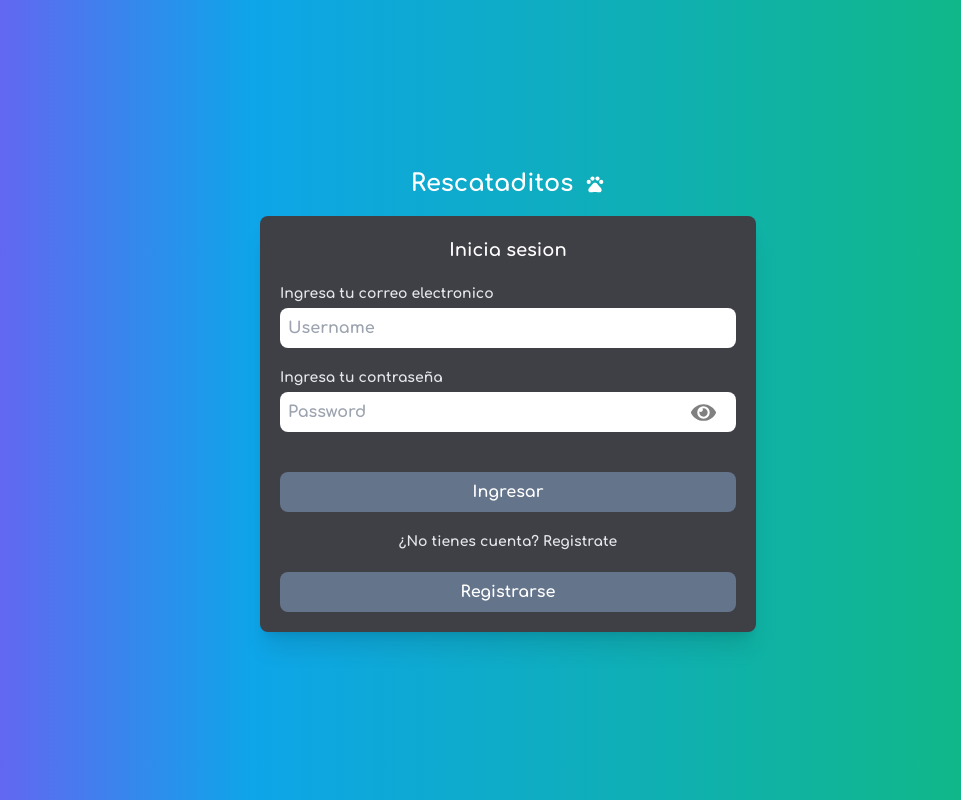
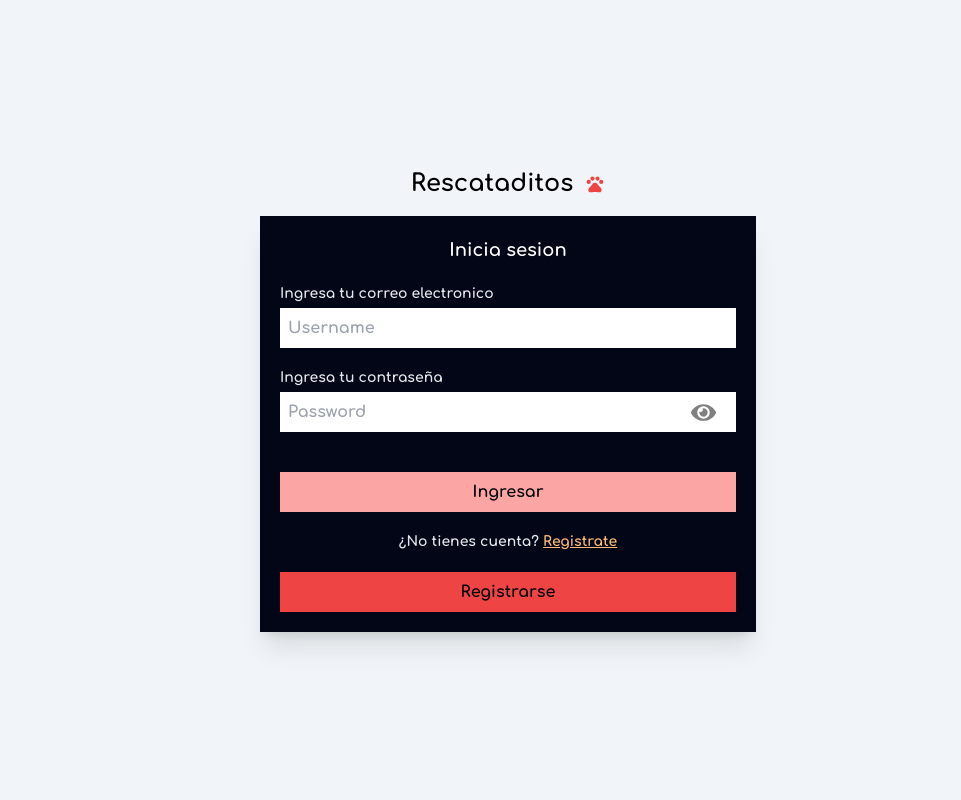
Before and after one commit to dborgat/next-dashboard, a Next.js app: page /login in a window 1280 px wide. Shown: the whole page, without its empty margins (132-1093 px from the left). Built offline with nearby package versions, Linux system fonts and the light colour scheme.

Commit message:
change styles login + register page

```diff
--- a/app/layout.tsx
+++ b/app/layout.tsx
@@ -16,7 +16,7 @@ export default function RootLayout({
 }>) {
   return (
     <html lang='en'>
-      <body className={`${conforta.className} font-bold`}>{children}</body>
+      <body className={`${conforta.className} font-bold bg-slate-100`}>{children}</body>
     </html>
   );
 }
--- a/app/login/page.tsx
+++ b/app/login/page.tsx
@@ -4,6 +4,7 @@ import { FaEyeSlash, FaEye } from 'react-icons/fa';
 import { MdPets } from 'react-icons/md';
 import { useRouter } from 'next/navigation';
 import Cookies from 'js-cookie';
+import Link from 'next/link';
 
 const Login = () => {
   const router = useRouter();
@@ -50,20 +51,20 @@ const Login = () => {
   };
 
   return (
-    <div className='md:bg-gradient-to-r from-indigo-500 from-10% via-sky-500 via-30% to-emerald-500 to-90% h-screen flex flex-col gap-4 p-5 justify-center bg-cyan-600 md:items-center'>
+    <div className='h-screen flex flex-col gap-4 p-5 justify-center md:items-center'>
       <div className='flex gap-3 items-center'>
         <h1 className='text-2xl'>Rescataditos</h1>
-        <MdPets size={20} />
+        <MdPets size={20} color='#ef4444' />
       </div>
-      <div className='bg-zinc-700 flex flex-col gap-5 rounded-lg p-5 shadow-xl md:w-2/5'>
+      <div className='bg-slate-950 flex flex-col gap-5 p-5 shadow-xl md:w-2/5'>
         <form className='grid gap-5' onSubmit={handleSubmit}>
-          <span className='text-lg text-center'>Inicia sesion</span>
+          <span className='text-lg text-center text-white'>Inicia sesion</span>
           <div className='grid gap-1'>
             <label className='text-sm text-gray-200'>
               Ingresa tu correo electronico
             </label>
             <input
-              className='p-2 rounded-lg text-black border-none focus:outline-none'
+              className='p-2 text-black border-none focus:outline-none'
               type='email'
               placeholder='Username'
               name='email'
@@ -76,9 +77,9 @@ const Login = () => {
             <label className='text-sm text-gray-200'>
               Ingresa tu contraseña
             </label>
-            <div className='flex bg-white justify-between rounded-lg items-center'>
+            <div className='flex bg-white justify-between items-center'>
               <input
-                className='p-2 text-black rounded-lg bg-transparent w-3/4 border-none focus:outline-none'
+                className='p-2 text-black bg-transparent w-3/4 border-none focus:outline-none'
                 type={showPassword ? 'text' : 'password'}
                 placeholder='Password'
                 name='password'
@@ -103,15 +104,18 @@ const Login = () => {
               )}
             </div>
           </div>
-          <button className='p-2 rounded-lg bg-slate-500 mt-5' type='submit'>
+          <button className='p-2 bg-red-300 mt-5' type='submit'>
             Ingresar
           </button>
         </form>
-        <span className='text-sm text-gray-200 text-center'>
-          ¿No tienes cuenta? Registrate
-        </span>
+        <h3 className='text-sm text-gray-200 text-center'>
+          ¿No tienes cuenta?{' '}
+          <Link href={'/register'}>
+            <span className='underline text-orange-300'>Registrate</span>
+          </Link>
+        </h3>
         <button
-          className='p-2 rounded-lg bg-slate-500'
+          className='p-2 bg-red-500'
           onClick={() => router.push('/register')}
         >
           Registrarse
--- a/app/register/page.tsx
+++ b/app/register/page.tsx
@@ -8,10 +8,10 @@ const RegisterPage: React.FC = async () => {
   const hogarType = await getHouseType();
 
   return (
-    <div className='md:bg-gradient-to-r from-indigo-500 from-10% via-sky-500 via-30% to-emerald-500 to-90% h-screen flex flex-col gap-4 p-5 justify-center bg-cyan-600 md:items-center'>
+    <div className='h-screen flex flex-col gap-4 p-5 justify-center md:items-center'>
       <div className='flex gap-3 items-center'>
         <h1 className='text-2xl'>Rescataditos</h1>
-        <MdPets size={20} />
+        <MdPets size={20} color='#ef4444' />
       </div>
       <RegisterForm
         familyType={familiaType}
--- a/app/ui/globals.css
+++ b/app/ui/globals.css
@@ -1,37 +1,3 @@
 @tailwind base;
 @tailwind components;
 @tailwind utilities;
-
-:root {
-  --bg-color: #6d91e6;
-  --text: #ffffff;
-  --text-soft: #b7bac1;
-}
-
-@media (prefers-color-scheme: dark) {
-  :root {
-    --bg-color: #d1d1d1;
-  }
-}
-
-* {
-  margin: 0;
-  padding: 0px;
-  box-sizing: border-box;
-}
-
-body {
-  background-color: var(--bg-color);
-  color: var(--text)
-}
-
-a {
-  color: inherit;
-  text-decoration: none;
-}
-
-@layer utilities {
-  .text-balance {
-    text-wrap: balance;
-  }
-}
--- a/app/ui/register/form.tsx
+++ b/app/ui/register/form.tsx
@@ -2,6 +2,7 @@
 import React, { useState } from 'react';
 import { FaEyeSlash, FaEye } from 'react-icons/fa';
 import { useRouter } from 'next/navigation';
+import Link from 'next/link';
 
 interface RegisterFormProps {
   familyType: [{ id: number; type: string }];
@@ -58,15 +59,15 @@ const RegisterForm: React.FC<RegisterFormProps> = ({
   };
 
   return (
-    <div className='bg-zinc-700 flex flex-col gap-5 rounded-lg p-5 shadow-xl md:w-2/5'>
-      <span className='text-lg text-center'>Registrate</span>
+    <div className='bg-slate-950 flex flex-col gap-5 p-5 shadow-xl md:w-2/5'>
+      <span className='text-lg text-center text-white'>Registrate</span>
       <form onSubmit={handleSubmit} className='grid gap-5'>
         <div className='grid gap-1'>
           <label className='text-sm text-gray-200'>
             Ingresa tu nombre de usuario
           </label>
           <input
-            className='p-2 rounded-lg text-black border-none focus:outline-none'
+            className='p-2 text-black border-none focus:outline-none'
             type='text'
             name='name'
             placeholder='Nombre de usuario'
@@ -80,7 +81,7 @@ const RegisterForm: React.FC<RegisterFormProps> = ({
             Ingresa tu correo electronico
           </label>
           <input
-            className='p-2 rounded-lg text-black border-none focus:outline-none'
+            className='p-2 text-black border-none focus:outline-none'
             type='email'
             name='email'
             placeholder='Email'
@@ -91,9 +92,9 @@ const RegisterForm: React.FC<RegisterFormProps> = ({
         </div>
         <div className='grid gap-1'>
           <label className='text-sm text-gray-200'>Ingresa tu contraseña</label>
-          <div className='flex bg-white justify-between rounded-lg items-center'>
+          <div className='flex bg-white justify-between items-center'>
             <input
-              className='p-2 text-black rounded-lg bg-transparent w-3/4 border-none focus:outline-none'
+              className='p-2 text-black bg-transparent w-3/4 border-none focus:outline-none'
               type={showPassword ? 'text' : 'password'}
               placeholder='Contraseña'
               name='password'
@@ -120,9 +121,9 @@ const RegisterForm: React.FC<RegisterFormProps> = ({
         </div>
         <div className='grid gap-1'>
           <label className='text-sm text-gray-200'>Repeti tu contraseña</label>
-          <div className='flex bg-white justify-between rounded-lg items-center'>
+          <div className='flex bg-white justify-between items-center'>
             <input
-              className='p-2 text-black rounded-lg bg-transparent w-3/4 border-none focus:outline-none'
+              className='p-2 text-black bg-transparent w-3/4 border-none focus:outline-none'
               type={showPassword ? 'text' : 'password'}
               placeholder='Repite tu contraseña'
               required
@@ -149,7 +150,7 @@ const RegisterForm: React.FC<RegisterFormProps> = ({
             Selecciona tu zona de residencia
           </label>
           <select
-            className='bg-gray-50 border border-gray-300 text-gray-900 text-sm rounded-lg focus:ring-blue-500 focus:border-blue-500 block w-full p-2.5'
+            className='bg-gray-50 border border-gray-300 text-gray-900 text-sm focus:ring-blue-500 focus:border-blue-500 block w-full p-2.5'
             name='zone'
             onChange={handleChange}
             value={form.zone}
@@ -170,7 +171,7 @@ const RegisterForm: React.FC<RegisterFormProps> = ({
             Selecciona tu tipo de hogar
           </label>
           <select
-            className='bg-gray-50 border border-gray-300 text-gray-900 text-sm rounded-lg focus:ring-blue-500 focus:border-blue-500 block w-full p-2.5'
+            className='bg-gray-50 border border-gray-300 text-gray-900 text-sm focus:ring-blue-500 focus:border-blue-500 block w-full p-2.5'
             name='houseType'
             onChange={handleChange}
             value={form.houseType}
@@ -191,7 +192,7 @@ const RegisterForm: React.FC<RegisterFormProps> = ({
             Selecciona el tipo de familia
           </label>
           <select
-            className='bg-gray-50 border border-gray-300 text-gray-900 text-sm rounded-lg focus:ring-blue-500 focus:border-blue-500 block w-full p-2.5'
+            className='bg-gray-50 border border-gray-300 text-gray-900 text-sm focus:ring-blue-500 focus:border-blue-500 block w-full p-2.5'
             name='familyType'
             onChange={handleChange}
             defaultValue={form.familyType}
@@ -207,15 +208,17 @@ const RegisterForm: React.FC<RegisterFormProps> = ({
             ))}
           </select>
         </div>
-        <button className='p-2 rounded-lg bg-slate-500'>Registrarse</button>
+        <button className='p-2 bg-red-300 mt-5' type='submit'>
+          Registrarse
+        </button>
       </form>
-      <span className='text-sm text-gray-200 text-center'>
-        ¿Ya tienes cuenta? Inicia sesion
-      </span>
-      <button
-        className='p-2 rounded-lg bg-slate-500'
-        onClick={() => router.push('/login')}
-      >
+      <h3 className='text-sm text-gray-200 text-center'>
+        ¿Ya tienes cuenta?{' '}
+        <Link href={'/login'}>
+          <span className='underline text-orange-300'>Inicia sesion</span>
+        </Link>
+      </h3>
+      <button className='p-2 bg-red-500' onClick={() => router.push('/login')}>
         Ir al login
       </button>
     </div>
```
